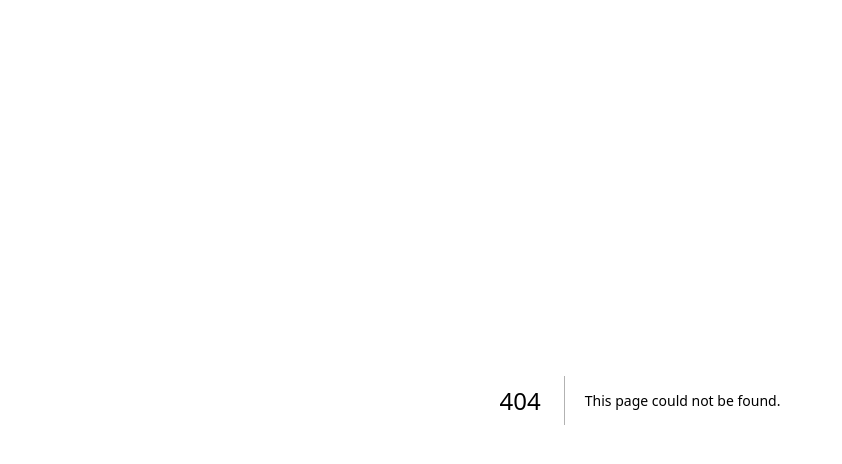
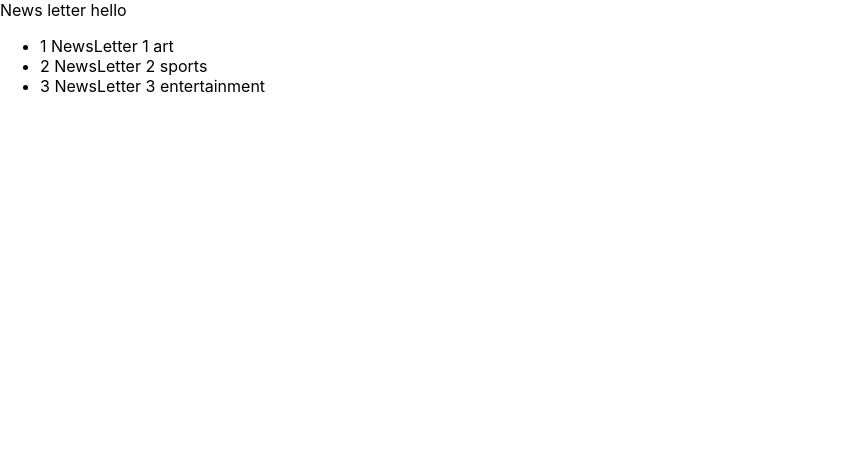
Before and after one commit to han-byul-yang/Next_Practice, a Next.js app: page /news in a window 1280 px wide. Before the commit this address had no page. Shown: the top 464 px of the page, without its empty margins (0-842 px from the left). Built offline with nearby package versions, Linux system fonts and the light colour scheme; data requests are answered from the project's data file.

Commit message:
Feat: SSR by using getServerSideProps

```diff
--- a/db.json
+++ b/db.json
@@ -1,4 +1,24 @@
 {
+  "news":  [
+    {
+      "id": 1,
+      "title": "NewsLetter 1",
+      "category": "art",
+      "description": "Description 1"
+    },
+    {
+      "id": 2,
+      "title": "NewsLetter 2",
+      "category": "sports",
+      "description": "Description 2"
+    },
+    {
+      "id": 3,
+      "title": "NewsLetter 3",
+      "category": "entertainment",
+      "description": "Description 3"
+    }
+  ],
   "products":  [
     {
       "id": 1,
--- /dev/null
+++ b/pages/news/index.tsx
@@ -0,0 +1,33 @@
+interface NewsProps {
+  newsData: any
+}
+
+const News = ({ newsData }: NewsProps) => {
+  return (
+    <>
+      <div>News letter hello</div>
+      <ul>
+        {newsData.map((news: any, i: number) => {
+          return (
+            <li key={i}>
+              {news.id} {news.title} {news.category}
+            </li>
+          )
+        })}
+      </ul>
+    </>
+  )
+}
+
+export default News
+
+export const getServerSideProps = async () => {
+  const response = await fetch('http://localhost:4000/news')
+  const data = await response.json()
+
+  return {
+    props: {
+      newsData: data,
+    },
+  }
+}
```
